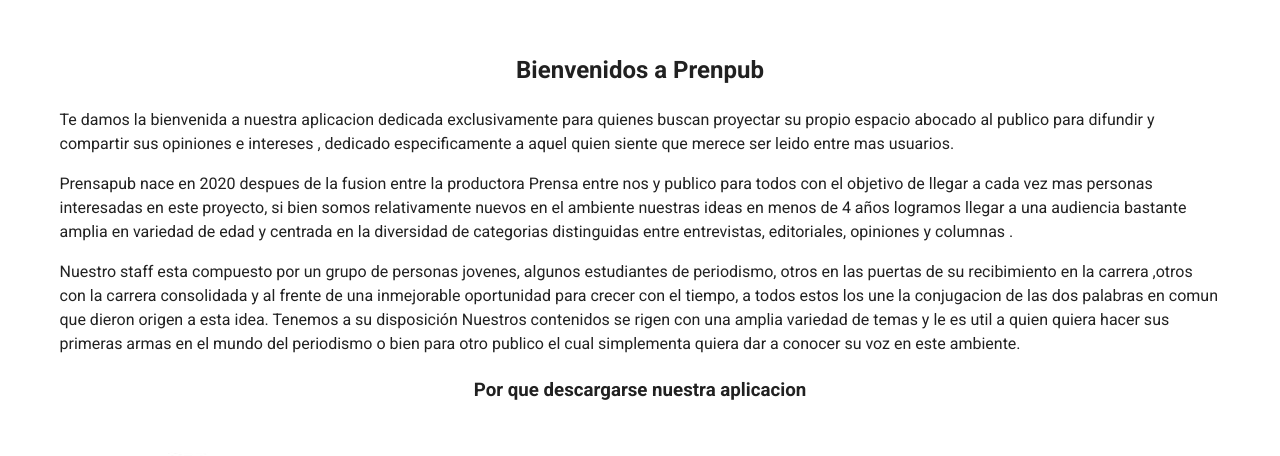
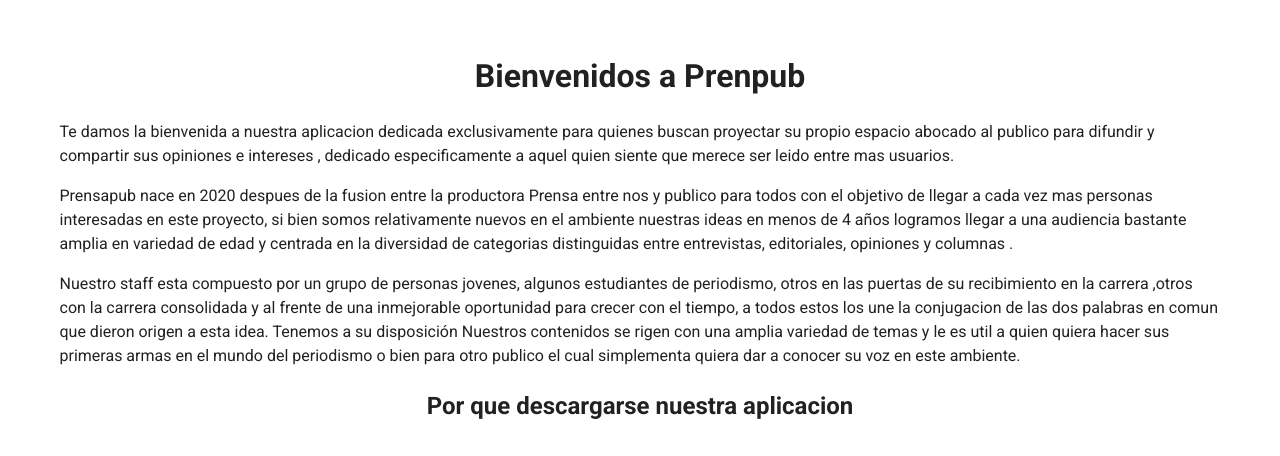
Before and after one commit to Sergio-21-ops/parcial-2-adn3c-diaz_sergio, a Vue app in the folder app_prenpub/: page / in a window 1280 px wide. Shown: the part 328-784 px from the top of the page. Built offline with nearby package versions, Linux system fonts and the light colour scheme.

Commit message:
cambio jerarquia h1 y 2

```diff
--- a/app_prenpub/src/components/HelloWorld.vue
+++ b/app_prenpub/src/components/HelloWorld.vue
@@ -11,11 +11,11 @@
       </v-col>
 
       <v-col class="mb-4">
-        <h2 class="text-center my-5">Bienvenidos a Prenpub</h2>
+        <h1 class="text-center my-5">Bienvenidos a Prenpub</h1>
   <p class="text-left">Te damos la bienvenida a nuestra aplicacion dedicada exclusivamente para quienes buscan proyectar su propio espacio abocado al publico para difundir y compartir sus opiniones e intereses , dedicado especificamente a aquel quien siente que merece ser leido entre mas usuarios.</p>
   <p class="text-left">Prensapub nace en 2020 despues de la fusion entre la productora Prensa entre nos y publico para todos  con el objetivo de llegar a cada vez mas personas interesadas en este proyecto, si bien somos relativamente nuevos en el ambiente nuestras ideas en menos de 4 años logramos llegar a una audiencia bastante amplia en variedad de edad y centrada en la diversidad de categorias distinguidas entre entrevistas, editoriales, opiniones y columnas  .</p>
   <p class="text-left">Nuestro staff esta compuesto por un grupo de personas jovenes, algunos estudiantes de periodismo, otros en las puertas de su recibimiento en la carrera ,otros con la carrera consolidada y al frente de una inmejorable oportunidad para crecer con el tiempo,  a todos estos los une la conjugacion de las dos palabras en comun que dieron origen a esta idea. Tenemos a su disposición Nuestros contenidos se rigen con una amplia variedad de temas y le es util a quien quiera hacer sus primeras armas en el mundo del periodismo o bien para otro publico el cual simplementa quiera dar a conocer su voz en este ambiente.</p>
-  <h3 class="text-center my-5">Por que descargarse nuestra aplicacion</h3>
+  <h2 class="text-center my-5">Por que descargarse nuestra aplicacion</h2>
 
 <v-list>
   <v-list-item
```
